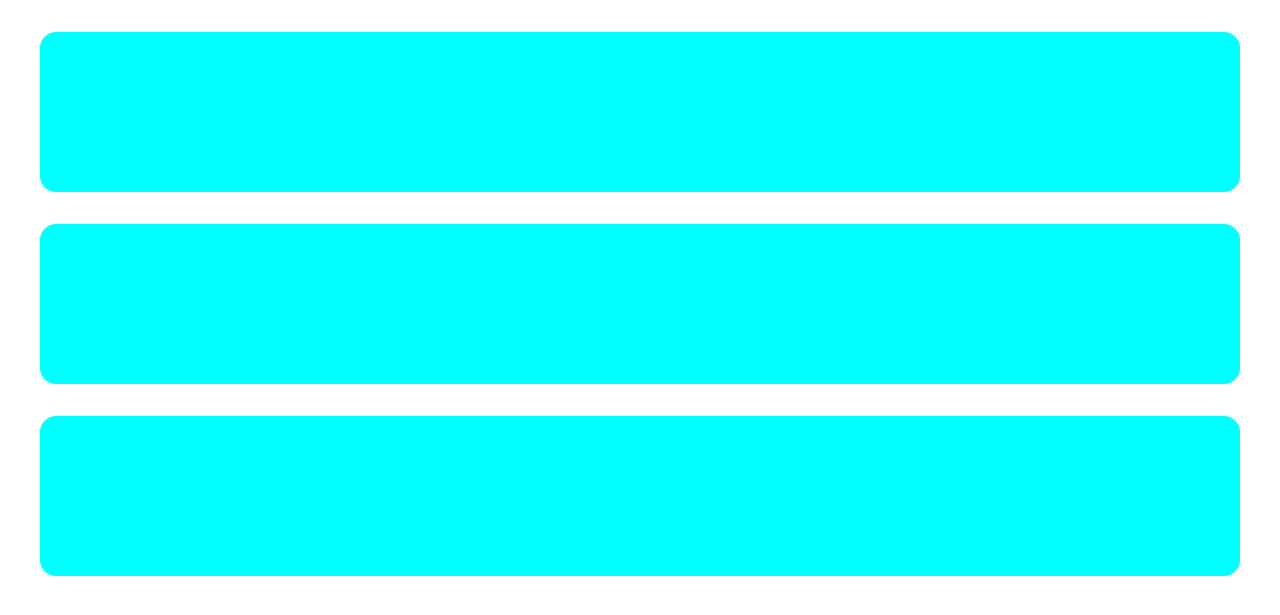
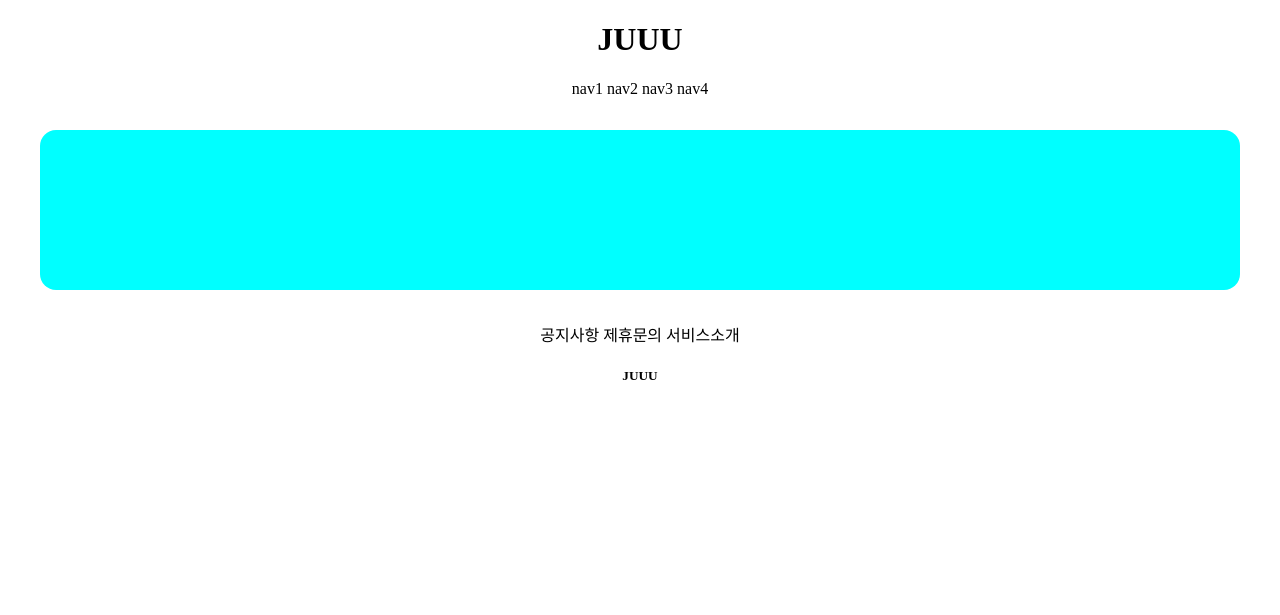
Before and after one commit to Lee-JuHwan/gis4_2, a Django app: page /accounts/hello_world/ in a window 1280 px wide. Shown: the top 615 px of the page. Run offline with Django 3.2, Linux system fonts and the light colour scheme; parts of the project's set-up code (start-up, migrations or seed data) failed here and were passed over.

Commit message:
7/6 commit 1

```diff
--- a/templates/footer.html
+++ b/templates/footer.html
@@ -1,4 +1,12 @@
 
-<div style="height: 10rem; background-color: aqua; margin: 2rem; border-radius: 1rem">
+<div style="text-align: center">
+    <div>
+        <span>공지사항</span>
+        <span>제휴문의</span>
+        <span>서비스소개</span>
+    </div>
 
+    <div>
+        <h5>JUUU</h5>
+    </div>
 </div>
--- a/templates/header.html
+++ b/templates/header.html
@@ -1,4 +1,13 @@
 
-<div style="height: 10rem; background-color: aqua; margin: 2rem; border-radius: 1rem">
+<div style="text-align: center">
+    <div>
+        <h1>JUUU</h1>
+    </div>
 
+    <div>
+        <span>nav1</span>
+        <span>nav2</span>
+        <span>nav3</span>
+        <span>nav4</span>
+    </div>
 </div>
```
